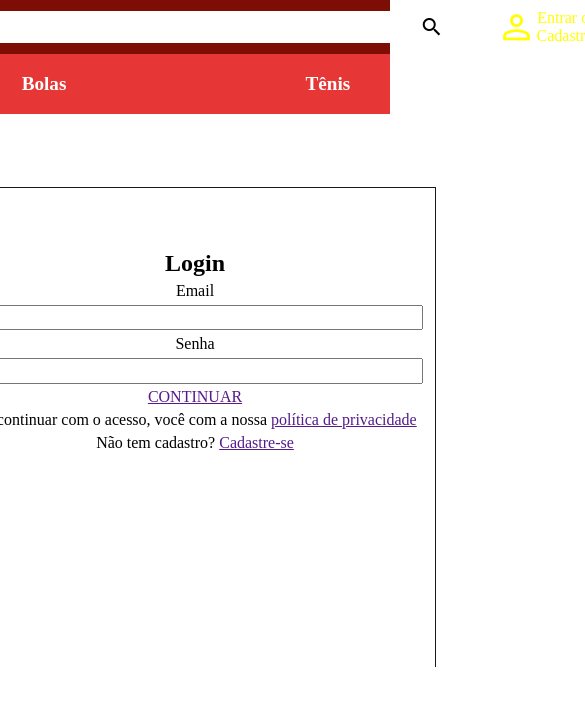
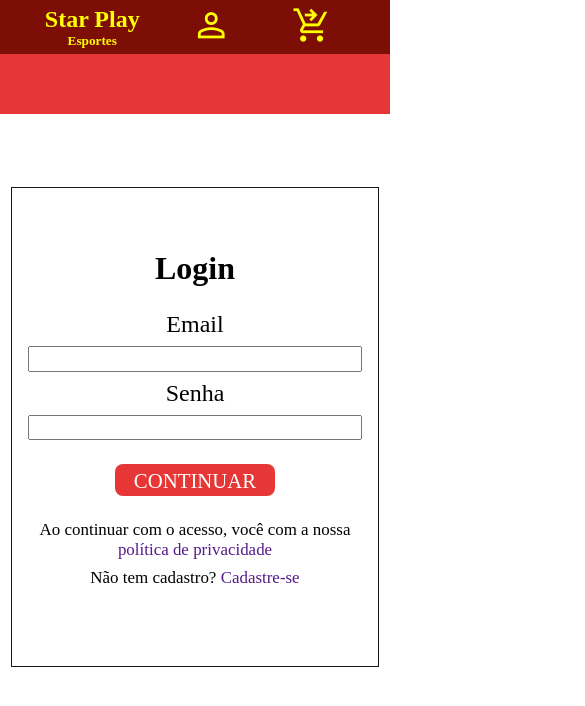
Before and after one commit to flaviociriaco/site-loja-esportes, a plain HTML site: page assets/cadastro/entrar-cadastrar.html in a window 390 px wide. Shown: the top 706 px of the page, 585 px wide, since content can reach past the window. Drawn offline with nearby package versions, Linux system fonts and the light colour scheme.

Commit message:
responsividade tela de login

```diff
--- a/assets/cadastro/style.css
+++ b/assets/cadastro/style.css
@@ -186,3 +186,75 @@ main {
   padding-top: 2em;
   margin: 30px auto;
 }
+
+/* Responsividade */
+
+@media screen and (max-width: 480px) {
+  .menu1 {
+    display: none;
+  }
+
+  .logo {
+    margin-left: 2.8rem;
+  }
+
+  .icons {
+    width: 12.5rem;
+    display: flex;
+    justify-content: space-around;
+  }
+
+  .header1 {
+    display: flex;
+    padding-right: 1.8rem;
+    justify-content: space-between;
+  }
+
+  .menu2 {
+    display: none;
+  }
+
+  .login {
+    height: 30rem;
+    width: 23rem;
+    border: 1px solid var(--color-dark1);
+    align-items: center;
+  }
+
+  .form {
+    width: 22rem;
+    height: 50vh;
+    gap: 0.5rem;
+  }
+
+  h1 {
+    font-size: 2rem;
+    margin-bottom: 1rem;
+  }
+
+  label {
+    font-size: 1.5rem;
+  }
+
+  .button {
+    width: 10rem;
+    height: 2rem;
+    text-align: center;
+    font-size: 1.3rem;
+    color: var(--color-white);
+    background-color: var(--color-red);
+    margin: 1rem;
+    border-radius: 0.5rem;
+    padding-top: 0.3rem;
+  }
+
+  a {
+    text-decoration: none;
+    text-align: center;
+  }
+
+  p {
+    text-align: center;
+    font-size: 1.06rem;
+  }
+}
```
